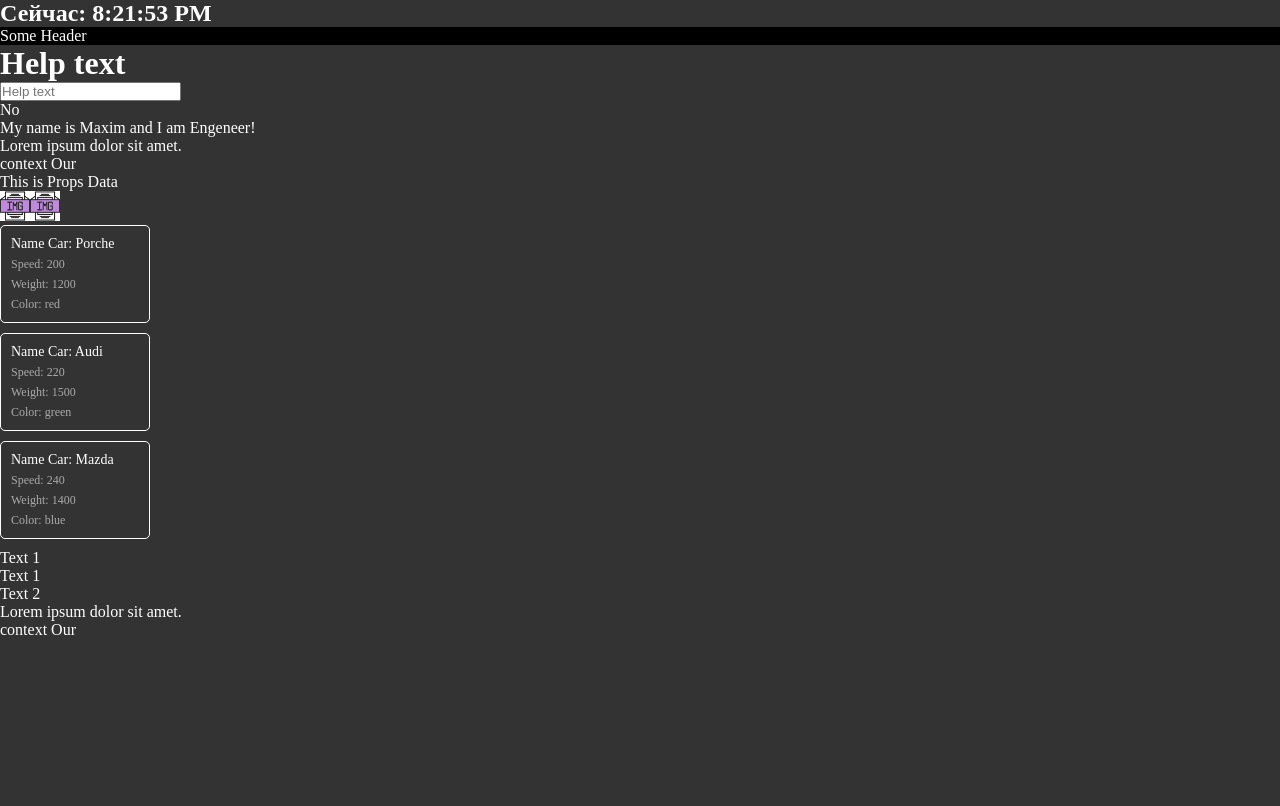
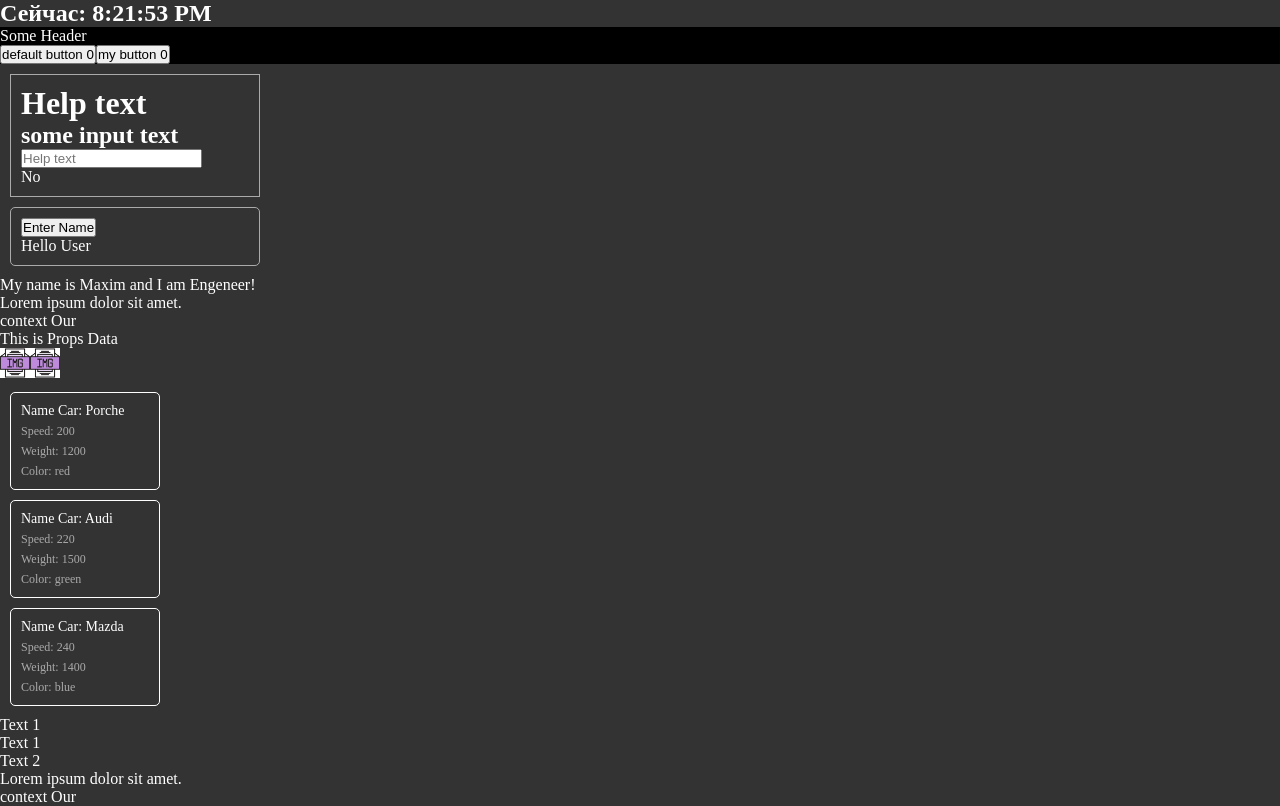
Before and after one commit to max221088/react-start-learn, a React (Create React App) app: page / in a window 1280 px wide. Built offline with nearby package versions, Linux system fonts and the light colour scheme.

Commit message:
lesson 6

```diff
--- a/src/App.js
+++ b/src/App.js
@@ -6,19 +6,31 @@ import pic from "./img/pic.png"
 import Header from "./components/header"
 import Car from "./components/car"
 import InterfaceUser from "./components/interface"
+import HelloUser from "./components/helloUser"
 
 class app extends React.Component {
-  helpText = "Help text"
+  constructor (props) {
+    super (props)
+    this.state = {
+      helpText: "Help text",
+      userData: "some input text"
+    }
+    this.inputClick = this.inputClick.bind(this)
+  }
+
   render () {
     return (
       <div>
         <Header/>
         <div className="name">
-          <h1>{this.helpText}</h1>
-          <input placeholder={this.helpText}
+          <h1>{this.state.helpText}</h1>
+          <h2>{this.state.userData}</h2>
+          <input placeholder={this.state.helpText}
+          onChange={event => this.setState({userData: event.target.value})}
           onClick={this.inputClick} onMouseEnter={this.mouseOver} />
-          <p>{this.helpText === "Help text!" ? "Yes" : "No"}</p>
+          <p>{this.state.helpText === "Help text!" ? "Yes" : "No"}</p>
         </div>
+        <HelloUser/>
         <InterfaceUser/>
         <Quote/>
         <PropsQuote quot="This is Props Data"/>
@@ -31,7 +43,10 @@ class app extends React.Component {
     )
   }
 
-  inputClick () {console.log("Clicked")}
+  inputClick () {
+    this.setState({helpText: "chenge"})
+    console.log("Clicked")
+  }
   mouseOver () {console.log("Mouse Over")}
 }
 export default app
--- /dev/null
+++ b/src/components/button.js
@@ -0,0 +1,15 @@
+import React, { useEffect, useState } from "react";
+
+const Button = (props) => {
+  const [click, setClick] = useState(0)
+  useEffect (() => {
+    document.title = `You clicked ${click} times`
+  })
+  return (
+    <button onClick={() =>setClick(click + 1)}>{props.text} {click}</button>
+  )
+}
+Button.defaultProps = {
+  text: "default button"
+}
+export default Button
--- a/src/components/header.js
+++ b/src/components/header.js
@@ -1,9 +1,16 @@
 import React from "react";
+import Button from "./button"
 
 class Header  extends React.Component {
   render () {
     return (
-      <header className="header">Some Header</header>
+      <header className="header">
+        Some Header
+        <div>
+          <Button/>
+          <Button text="my button"/>
+        </div>
+      </header>
     )
   }
 }
--- /dev/null
+++ b/src/components/helloUser.js
@@ -0,0 +1,25 @@
+import React from "react";
+
+class HelloUser extends React.Component {
+  constructor (props) {
+    super (props)
+    this.state = {
+      name: 'User'
+    }
+  }
+  nameEnter = () => {
+    let userName = prompt("Enter Your Name")
+    this.setState({
+      name: userName
+    })
+  }
+  render () {
+    return (
+      <div className="user">
+        <button onClick={this.nameEnter}>Enter Name</button>
+        <p>Hello {this.state.name}</p>
+      </div>
+    )
+  }
+}
+export default HelloUser
--- a/src/css/index.css
+++ b/src/css/index.css
@@ -20,8 +20,8 @@ body {
   width: 150px;
   height: auto;
   border: 1px solid #fff;
+  margin: 10px;
   padding: 10px;
-  margin-bottom: 10px;
   border-radius: 5px;
 }
 .car-name{
@@ -33,3 +33,16 @@ body {
   color: #aaa;
   margin-top: 5px;
 }
+.name{
+  width: 250px;
+  margin: 10px;
+  padding: 10px;
+  border: 1px solid #aaa;
+}
+.user{
+  margin: 10px;
+  padding: 10px;
+  width: 250px;
+  border: 1px solid #aaa;
+  border-radius: 5px;
+}
```
